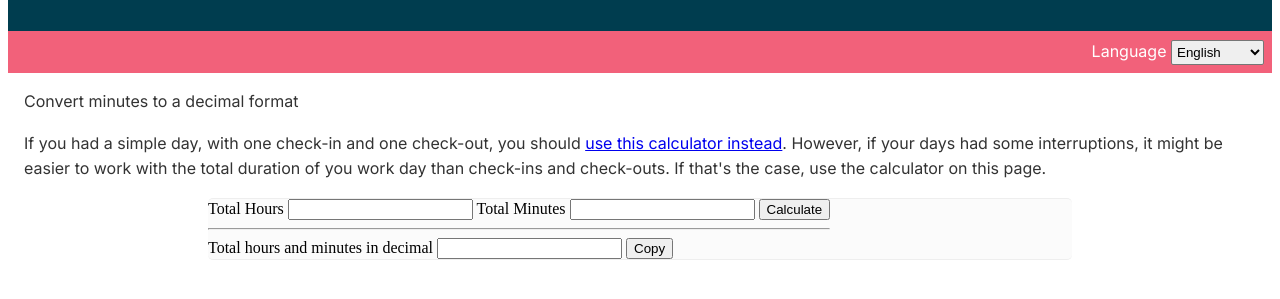
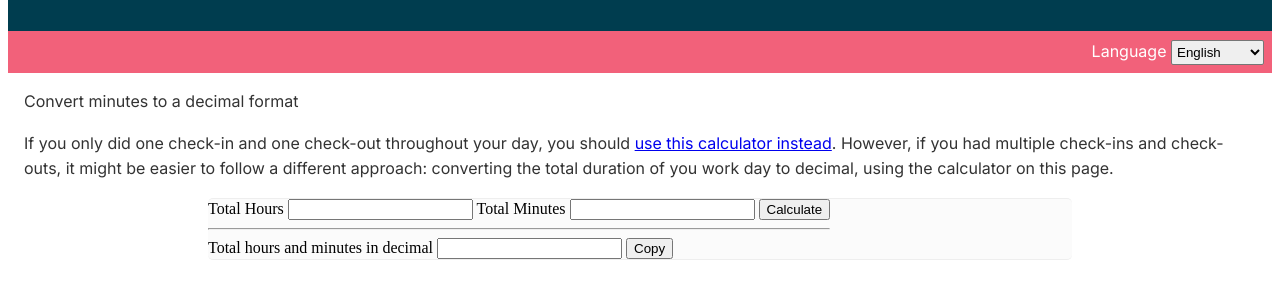
Before and after one commit to italoandretw/minutestodecimalcalculator, a plain HTML site: page index.html in a window 1280 px wide. Shown: the part 129-428 px from the top of the page. Drawn offline with nearby package versions, Linux system fonts and the light colour scheme.

Commit message:
Changed description text. Corrected link to the other calculator

```diff
--- a/index.html
+++ b/index.html
@@ -27,7 +27,7 @@
                     </div>
                 </div>
                 <p id="subtitle">Convert minutes to a decimal format</p>
-                <p id="description">If you had a simple day, with one check-in and one check-out, you should <a href="ç">use this calculator instead</a>. However, if your days had some interruptions, it might be easier to work with the total duration of you work day than check-ins and check-outs. If that's the case, use the calculator on this page.</p>
+                <p id="description">If you only did one check-in and one check-out throughout your day, you should <a href="https://sites.google.com/thoughtworks.com/time-calculator">use this calculator instead</a>. However, if you had multiple check-ins and check-outs, it might be easier to follow a different approach: converting the total duration of you work day to decimal, using the calculator on this page.</p>
             </header>
             <section id="calculator">
                 <form>
```
